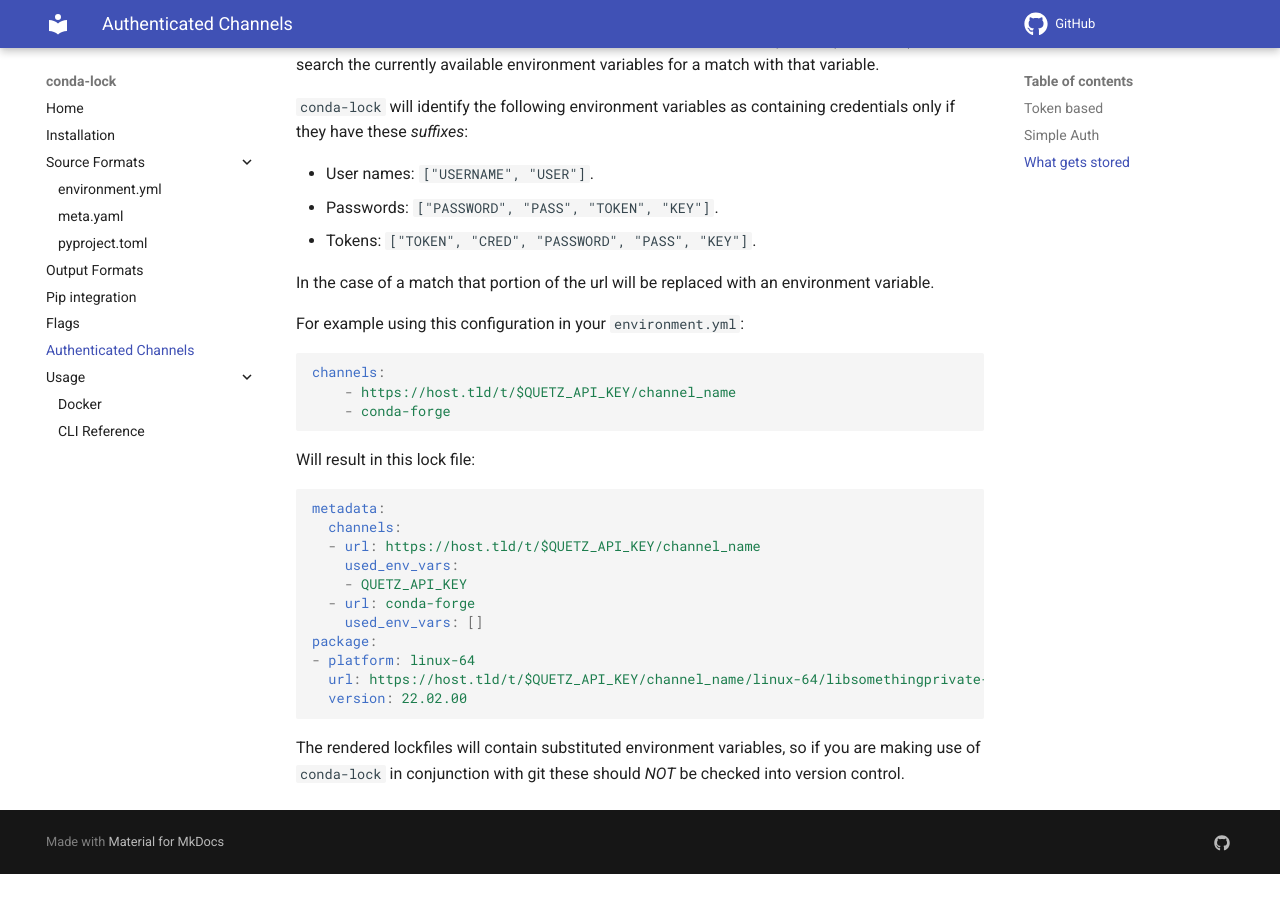
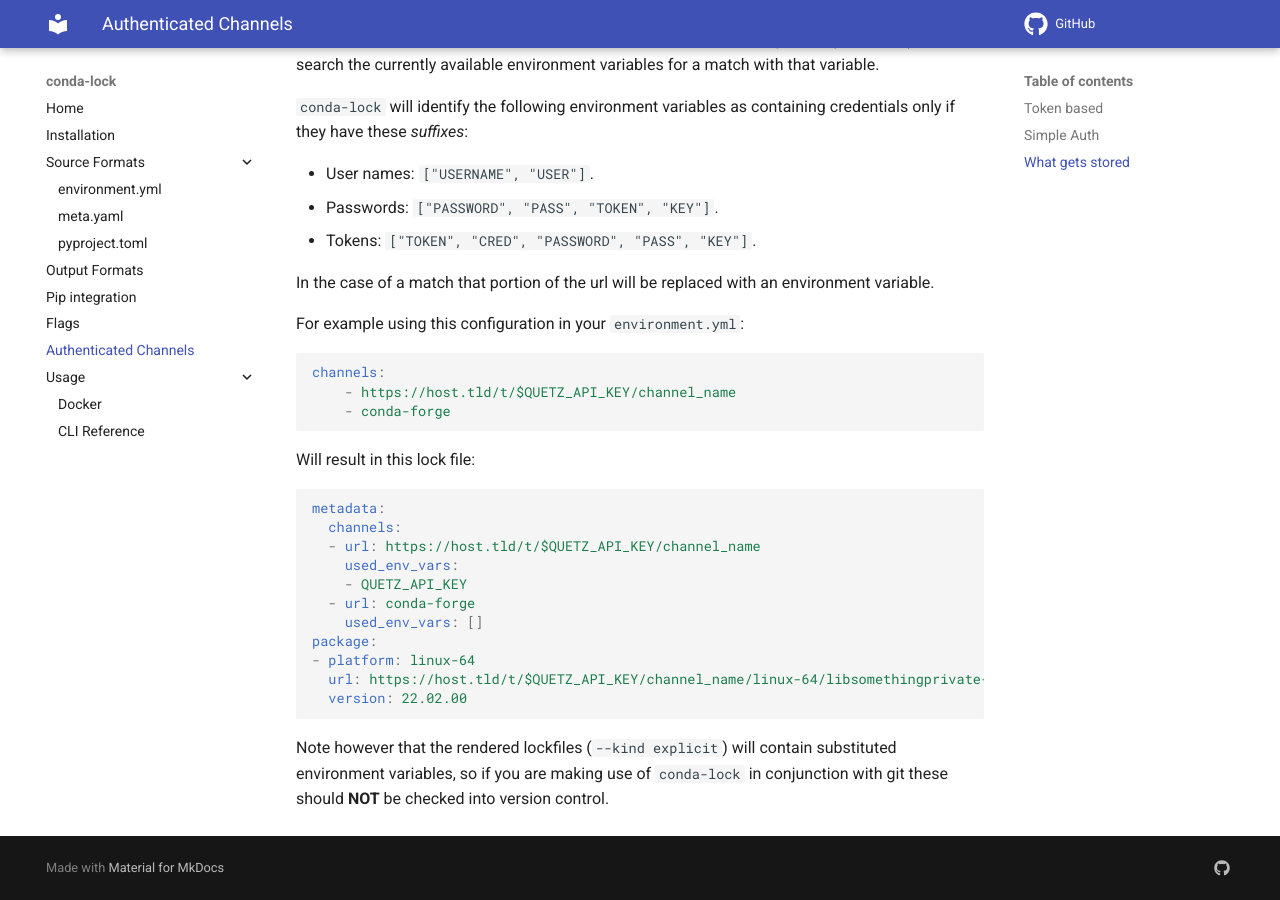
Before and after one commit to conda/conda-lock, an MkDocs documentation site: the page built from docs/authenticated_channels.md, in a window 1280 px wide and 900 px high, scrolled down 1090 px. Built offline with MkDocs 1.6.1 and Material for MkDocs 9.7.7, drawn with Linux system fonts in a browser that asks for light colours; comment, search, counter and statistics services are not loaded; before the commit the page ends 1964 px from its top, so only the background shows below that.

Commit message:
Update docs/authenticated_channels.md

````diff
--- a/docs/authenticated_channels.md
+++ b/docs/authenticated_channels.md
@@ -112,7 +112,7 @@
   version: 22.02.00
 ```
 
-The rendered lockfiles will contain substituted environment variables, so if you are making use of `conda-lock`
-in conjunction with git these should _NOT_ be checked into version control.
+Note however that the rendered lockfiles (` --kind explicit`) will contain substituted environment variables, so if you are making use of `conda-lock`
+in conjunction with git these should **NOT** be checked into version control.
 
 [anaconda.org]: https://docs.conda.io/projects/conda/en/latest/user-guide/tasks/manage-environments.html#create-env-file-manually
````
